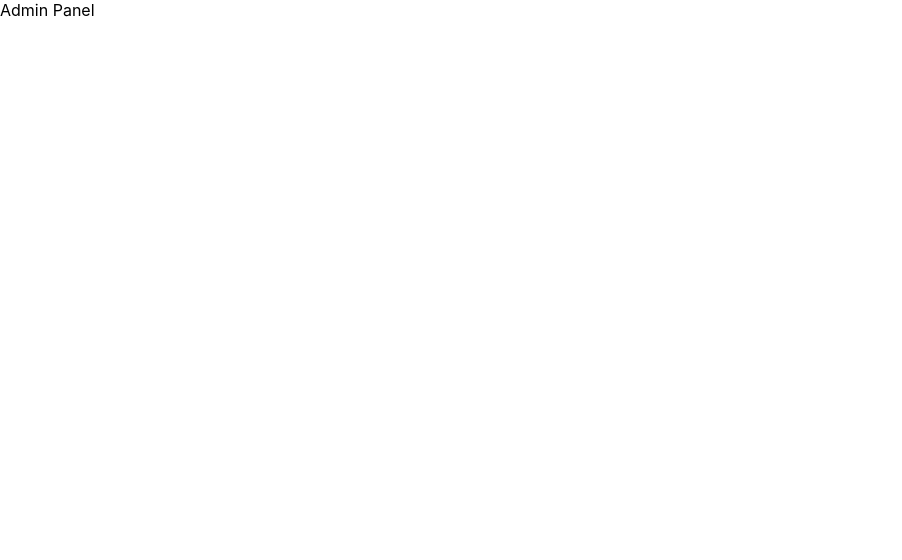
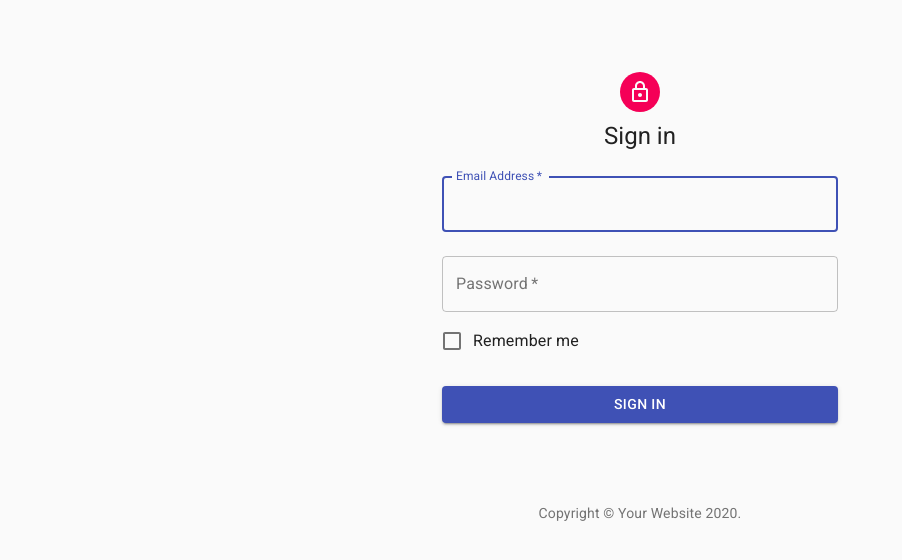
Before and after one commit to faizanbardai/nabeelaArts, a React (Create React App) app: page /admin in a window 1280 px wide. Shown: the top 560 px of the page, without its empty margins (0-902 px from the left). Built offline with nearby package versions, Linux system fonts and the light colour scheme; no server answers.

Commit message:
added login

```diff
--- a/package.json
+++ b/package.json
@@ -5,12 +5,14 @@
   "private": true,
   "dependencies": {
     "@material-ui/core": "^4.11.0",
+    "@material-ui/icons": "^4.9.1",
     "@testing-library/jest-dom": "^4.2.4",
     "@testing-library/react": "^9.5.0",
     "@testing-library/user-event": "^7.2.1",
     "gh-pages": "^3.1.0",
     "react": "^16.13.1",
     "react-dom": "^16.13.1",
+    "react-grid-gallery": "^0.5.5",
     "react-router-dom": "^5.2.0",
     "react-scripts": "3.4.3"
   },
--- a/public/index.html
+++ b/public/index.html
@@ -16,6 +16,7 @@
     -->
     <link rel="manifest" href="%PUBLIC_URL%/manifest.json" />
     <link rel="stylesheet" href="https://fonts.googleapis.com/css?family=Roboto:300,400,500,700&display=swap" />
+    <link rel="stylesheet" href="https://fonts.googleapis.com/icon?family=Material+Icons" />
     <!--
       Notice the use of %PUBLIC_URL% in the tags above.
       It will be replaced with the URL of the `public` folder during the build.
--- a/src/Components/Admin/Admin.jsx
+++ b/src/Components/Admin/Admin.jsx
@@ -1,9 +1,10 @@
-import React from 'react'
+import React from "react";
+import SignIn from "./SignIn";
 
 export default function Admin() {
-    return (
-        <div>
-            Admin Panel
-        </div>
-    )
+  return (
+    <div>
+      <SignIn />
+    </div>
+  );
 }
--- /dev/null
+++ b/src/Components/Admin/SignIn.jsx
@@ -0,0 +1,144 @@
+import React from "react";
+import Avatar from "@material-ui/core/Avatar";
+import Button from "@material-ui/core/Button";
+import CssBaseline from "@material-ui/core/CssBaseline";
+import TextField from "@material-ui/core/TextField";
+import FormControlLabel from "@material-ui/core/FormControlLabel";
+import Checkbox from "@material-ui/core/Checkbox";
+import Link from "@material-ui/core/Link";
+// import Grid from '@material-ui/core/Grid';
+import Box from "@material-ui/core/Box";
+import LockOutlinedIcon from "@material-ui/icons/LockOutlined";
+import Typography from "@material-ui/core/Typography";
+import { makeStyles } from "@material-ui/core/styles";
+import Container from "@material-ui/core/Container";
+import { useState } from "react";
+import { api_login } from "../../Services";
+
+function Copyright() {
+  return (
+    <Typography variant="body2" color="textSecondary" align="center">
+      {"Copyright © "}
+      <Link color="inherit" href="https://material-ui.com/">
+        Your Website
+      </Link>{" "}
+      {new Date().getFullYear()}
+      {"."}
+    </Typography>
+  );
+}
+
+const useStyles = makeStyles((theme) => ({
+  paper: {
+    marginTop: theme.spacing(8),
+    display: "flex",
+    flexDirection: "column",
+    alignItems: "center",
+  },
+  avatar: {
+    margin: theme.spacing(1),
+    backgroundColor: theme.palette.secondary.main,
+  },
+  form: {
+    width: "100%", // Fix IE 11 issue.
+    marginTop: theme.spacing(1),
+  },
+  submit: {
+    margin: theme.spacing(3, 0, 2),
+  },
+}));
+
+export default function SignIn(props) {
+  const classes = useStyles();
+
+  const [email, setEmail] = useState("");
+  const [password, setPassword] = useState("");
+  const handleSubmit = async (e) => {
+    e.preventDefault();
+    const response = await api_login({ username: email, password });
+    switch (response.status) {
+      case 200:
+        // OK
+        const token = await response.json();
+        localStorage.setItem("token", token.token);
+        // props.setAuthorized();
+        break;
+      case 401:
+        // unauthorized
+        localStorage.removeItem("token");
+        break;
+      default:
+        console.log("Some error");
+    }
+  };
+
+  return (
+    <Container component="main" maxWidth="xs">
+      <CssBaseline />
+      <div className={classes.paper}>
+        <Avatar className={classes.avatar}>
+          <LockOutlinedIcon />
+        </Avatar>
+        <Typography component="h1" variant="h5">
+          Sign in
+        </Typography>
+        <form className={classes.form} noValidate onSubmit={handleSubmit}>
+          <TextField
+            variant="outlined"
+            margin="normal"
+            required
+            fullWidth
+            id="email"
+            label="Email Address"
+            name="email"
+            value={email}
+            onChange={(e) => setEmail(e.target.value)}
+            autoComplete="email"
+            autoFocus
+          />
+          <TextField
+            variant="outlined"
+            margin="normal"
+            required
+            fullWidth
+            name="password"
+            label="Password"
+            type="password"
+            id="password"
+            value={password}
+            onChange={(e) => setPassword(e.target.value)}
+            autoComplete="current-password"
+          />
+          <FormControlLabel
+            control={<Checkbox value="remember" color="primary" />}
+            label="Remember me"
+          />
+          <Button
+            type="submit"
+            fullWidth
+            variant="contained"
+            color="primary"
+            className={classes.submit}
+          >
+            Sign In
+          </Button>
+          {/* <Grid container>
+            <Grid item xs>
+              <Link href="#" variant="body2">
+                Forgot password?
+              </Link>
+            </Grid>
+            <Grid item>
+              <Link href="#" variant="body2">
+                {"Don't have an account? Sign Up"}
+              </Link>
+            </Grid>
+          </Grid> */}
+        </form>
+      </div>
+      <Box mt={8}>
+        <Copyright />
+      </Box>
+    </Container>
+  );
+}
--- a/src/Components/Home/Gallery.jsx
+++ /dev/null
@@ -1,9 +0,0 @@
-import React from 'react'
-
-export default function Gallery() {
-    return (
-        <div>
-            Gallery
-        </div>
-    )
-}
--- /dev/null
+++ b/src/Components/Home/GallerySection.jsx
@@ -0,0 +1,34 @@
+import React from 'react'
+import Gallery from 'react-grid-gallery';
+
+const IMAGES =
+[{
+        src: "https://c2.staticflickr.com/9/8817/28973449265_07e3aa5d2e_b.jpg",
+        thumbnail: "https://c2.staticflickr.com/9/8817/28973449265_07e3aa5d2e_n.jpg",
+        thumbnailWidth: 320,
+        thumbnailHeight: 174,
+        caption: "After Rain (Jeshu John - designerspics.com)"
+},
+{
+        src: "https://c2.staticflickr.com/9/8356/28897120681_3b2c0f43e0_b.jpg",
+        thumbnail: "https://c2.staticflickr.com/9/8356/28897120681_3b2c0f43e0_n.jpg",
+        thumbnailWidth: 320,
+        thumbnailHeight: 212,
+        tags: [{value: "Ocean", title: "Ocean"}, {value: "People", title: "People"}],
+        caption: "Boats (Jeshu John - designerspics.com)"
+},
+
+{
+        src: "https://c4.staticflickr.com/9/8887/28897124891_98c4fdd82b_b.jpg",
+        thumbnail: "https://c4.staticflickr.com/9/8887/28897124891_98c4fdd82b_n.jpg",
+        thumbnailWidth: 320,
+        thumbnailHeight: 212
+}]
+
+export default function GallerySection() {
+    return (
+        <div>
+            <Gallery images={IMAGES}/>
+        </div>
+    )
+}
--- a/src/Components/Home/Home.jsx
+++ b/src/Components/Home/Home.jsx
@@ -1,12 +1,12 @@
 import React from 'react'
 import Artist from './Artist'
-import Gallery from './Gallery'
+import GallerySection from './GallerySection'
 
 export default function Home() {
     return (
         <div>
             <Artist />
-            <Gallery />
+            <GallerySection />
         </div>
     )
 }
--- a/src/Components/Main.jsx
+++ b/src/Components/Main.jsx
@@ -1,5 +1,4 @@
 import React from "react";
-
 import { BrowserRouter as Router, Switch, Route } from "react-router-dom";
 import Home from "./Home/Home";
 import Admin from "./Admin/Admin";
@@ -7,10 +6,14 @@ import Admin from "./Admin/Admin";
 export default function Main() {
   return (
     <div>
-      <Router>
+      <Router basename={process.env.PUBLIC_URL}>
         <Switch>
-          <Route path="/admin" exact component={Admin} />
-          <Route path="/" component={Home} />
+          <Route path="/admin">
+            <Admin />
+          </Route>
+          <Route path="/" exact>
+            <Home />
+          </Route>
         </Switch>
       </Router>
     </div>
--- /dev/null
+++ b/src/Services/index.js
@@ -0,0 +1,10 @@
+const baseURL = process.env.REACT_APP_BASE_URL;
+export const api_login = async (body) => {
+    return await fetch(baseURL + "/login", {
+      method: "POST",
+      headers: {
+        "Content-Type": "application/json",
+      },
+      body: JSON.stringify(body),
+    });
+  };
```
Also changed, not shown: 1 other file (tests, documents, lock files or other folders).
